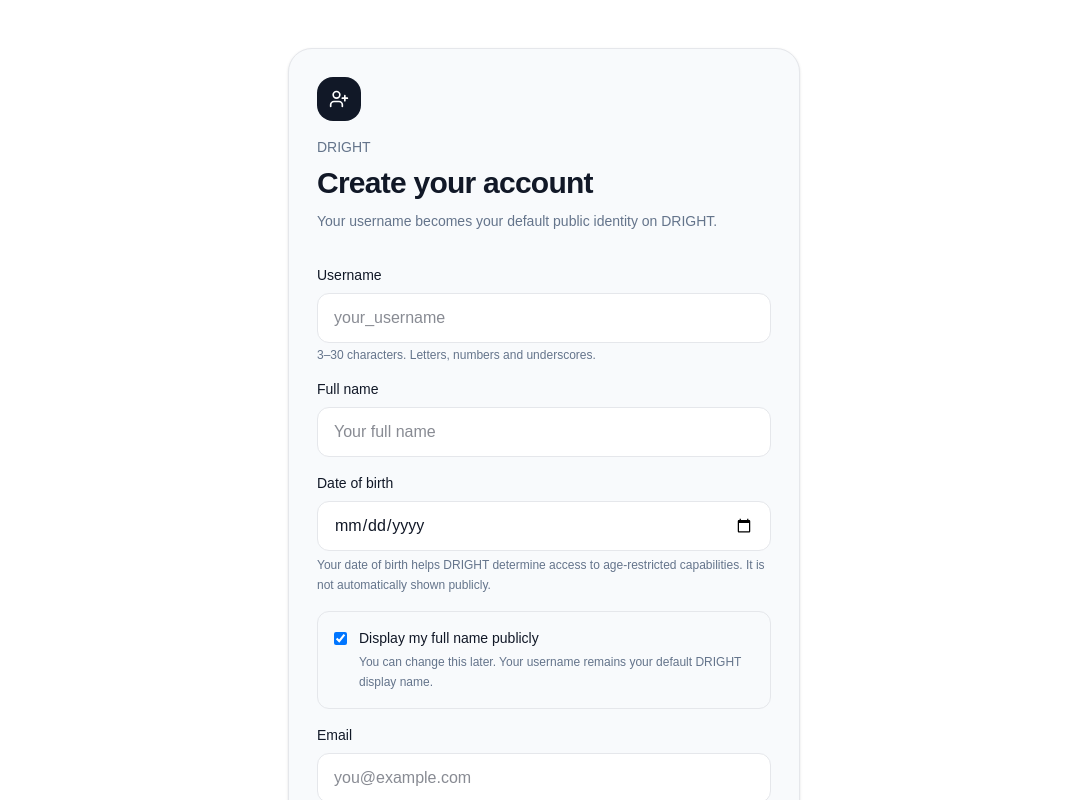
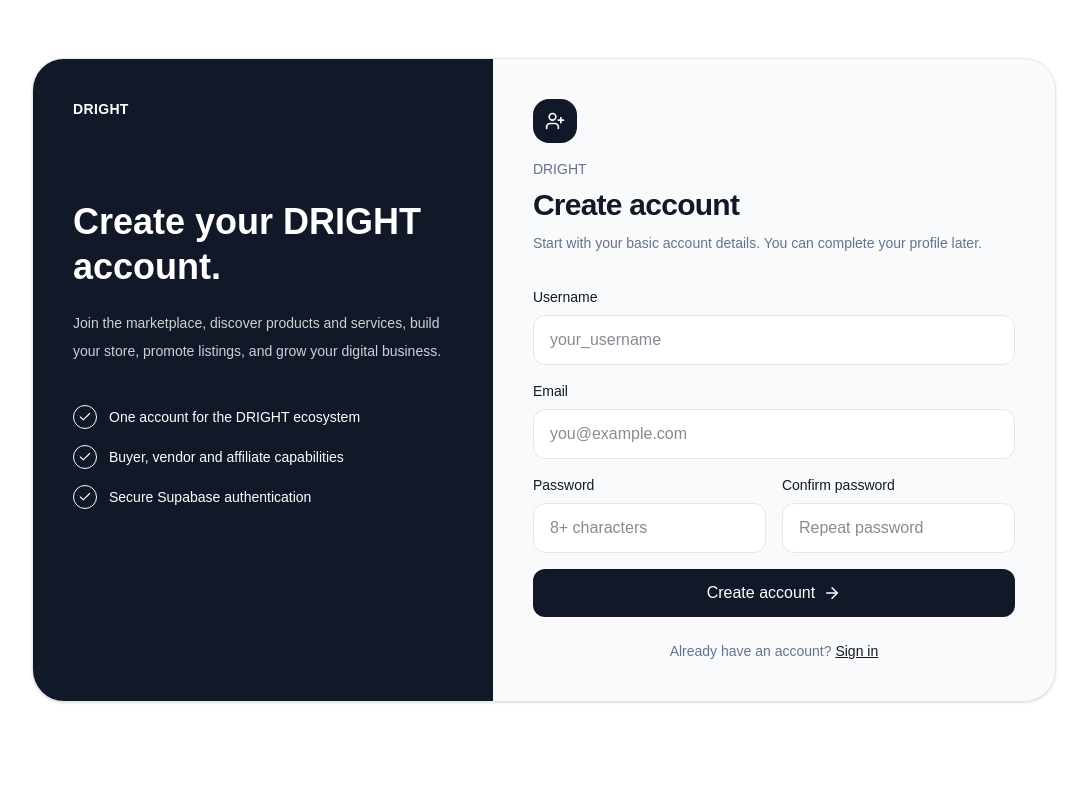
Before and after one commit to mavemarvy/DRIGHT, a Next.js app: page /signup in a window 1280 px wide. Shown: the top 800 px of the page, without its empty margins (96-1183 px from the left). Built offline with nearby package versions, Linux system fonts and the light colour scheme; no server answers.

Commit message:
feat: add improved Supabase signup flow

```diff
--- a/src/app/(auth)/signup/page.tsx
+++ b/src/app/(auth)/signup/page.tsx
@@ -2,106 +2,48 @@
 
 import Link from "next/link";
 import { FormEvent, useState } from "react";
-import { ArrowRight, Loader2, UserPlus } from "lucide-react";
+import { ArrowRight, Check, Loader2, UserPlus } from "lucide-react";
 import { createClient } from "@/lib/supabase/client";
-
-function calculateAge(dateOfBirth: string) {
-  const birth = new Date(`${dateOfBirth}T00:00:00`);
-  const today = new Date();
-
-  let age = today.getFullYear() - birth.getFullYear();
-  const month = today.getMonth() - birth.getMonth();
-
-  if (
-    month < 0 ||
-    (month === 0 && today.getDate() < birth.getDate())
-  ) {
-    age--;
-  }
-
-  return age;
-}
 
 export default function SignupPage() {
   const supabase = createClient();
-
   const [username, setUsername] = useState("");
-  const [fullName, setFullName] = useState("");
-  const [dateOfBirth, setDateOfBirth] = useState("");
   const [email, setEmail] = useState("");
   const [password, setPassword] = useState("");
-  const [showFullName, setShowFullName] = useState(true);
+  const [confirmPassword, setConfirmPassword] = useState("");
   const [error, setError] = useState("");
   const [message, setMessage] = useState("");
   const [loading, setLoading] = useState(false);
 
   async function handleSubmit(event: FormEvent<HTMLFormElement>) {
     event.preventDefault();
-
     setError("");
     setMessage("");
-
     const normalizedUsername = username.trim().toLowerCase();
+    const normalizedEmail = email.trim().toLowerCase();
 
     if (!/^[a-z0-9_]{3,30}$/.test(normalizedUsername)) {
-      setError(
-        "Username must be 3–30 characters and use only letters, numbers, and underscores."
-      );
+      setError("Username must be 3–30 characters and use only letters, numbers, or underscores.");
       return;
     }
-
-    if (!fullName.trim()) {
-      setError("Please enter your full name.");
-      return;
-    }
-
-    if (!dateOfBirth) {
-      setError("Please provide your date of birth.");
-      return;
-    }
-
-    const age = calculateAge(dateOfBirth);
-
-    if (age < 0 || age > 120) {
-      setError("Please provide a valid date of birth.");
-      return;
-    }
-
-    if (!email.trim()) {
-      setError("Please provide your email address.");
-      return;
-    }
-
     if (password.length < 8) {
       setError("Password must contain at least 8 characters.");
       return;
     }
+    if (password !== confirmPassword) {
+      setError("Passwords do not match.");
+      return;
+    }
 
     setLoading(true);
-
     const { data, error: signUpError } = await supabase.auth.signUp({
-      email: email.trim(),
+      email: normalizedEmail,
       password,
-      options: {
-        data: {
-          username: normalizedUsername,
-          full_name: fullName.trim(),
-          date_of_birth: dateOfBirth,
-          display_full_name_public: showFullName,
-        },
-      },
+      options: { data: { username: normalizedUsername } },
     });
 
     if (signUpError) {
-      if (
-        signUpError.message.toLowerCase().includes("username") ||
-        signUpError.message.toLowerCase().includes("duplicate")
-      ) {
-        setError("That username is already in use. Please choose another.");
-      } else {
-        setError(signUpError.message);
-      }
-
+      setError(signUpError.message);
       setLoading(false);
       return;
     }
@@ -111,181 +53,47 @@ export default function SignupPage() {
       return;
     }
 
-    setMessage(
-      "Account created successfully. Check your email if confirmation is required, then sign in."
-    );
-
+    setMessage("Account created. Check your email to confirm your account, then sign in.");
     setLoading(false);
   }
 
   return (
-    <main className="min-h-screen bg-[var(--background)] px-6 py-12 text-[var(--foreground)]">
-      <div className="mx-auto max-w-lg">
-        <section className="rounded-3xl border border-[var(--border)] bg-[var(--surface)] p-7 shadow-sm">
-          <div className="mb-8">
-            <div className="mb-4 flex h-11 w-11 items-center justify-center rounded-2xl bg-[var(--primary)] text-[var(--background)]">
-              <UserPlus size={20} />
+    <main className="min-h-screen bg-[var(--background)] px-5 py-10 text-[var(--foreground)] sm:px-6">
+      <div className="mx-auto flex min-h-[85vh] max-w-5xl items-center justify-center">
+        <div className="grid w-full overflow-hidden rounded-[2rem] border border-[var(--border)] bg-[var(--surface)] shadow-sm lg:grid-cols-[0.9fr_1.1fr]">
+          <section className="hidden bg-[var(--primary)] p-10 text-[var(--background)] lg:block">
+            <p className="text-sm font-semibold tracking-wide">DRIGHT</p>
+            <h1 className="mt-20 text-4xl font-semibold leading-tight">Create your DRIGHT account.</h1>
+            <p className="mt-5 max-w-sm text-sm leading-7 opacity-80">Join the marketplace, discover products and services, build your store, promote listings, and grow your digital business.</p>
+            <div className="mt-10 space-y-4 text-sm">
+              {["One account for the DRIGHT ecosystem", "Buyer, vendor and affiliate capabilities", "Secure Supabase authentication"].map((item) => (
+                <div key={item} className="flex items-center gap-3"><span className="flex h-6 w-6 items-center justify-center rounded-full border border-current"><Check size={14} /></span>{item}</div>
+              ))}
+            </div>
+          </section>
+
+          <section className="p-6 sm:p-9 lg:p-10">
+            <div className="mb-8">
+              <div className="mb-4 flex h-11 w-11 items-center justify-center rounded-2xl bg-[var(--primary)] text-[var(--background)]"><UserPlus size={20} /></div>
+              <p className="text-sm font-medium text-[var(--muted)]">DRIGHT</p>
+              <h2 className="mt-2 text-3xl font-semibold tracking-tight">Create account</h2>
+              <p className="mt-2 text-sm leading-6 text-[var(--muted)]">Start with your basic account details. You can complete your profile later.</p>
             </div>
 
-            <p className="text-sm font-medium text-[var(--muted)]">
-              DRIGHT
-            </p>
-
-            <h1 className="mt-2 text-3xl font-semibold tracking-tight">
-              Create your account
-            </h1>
-
-            <p className="mt-2 text-sm leading-6 text-[var(--muted)]">
-              Your username becomes your default public identity on DRIGHT.
-            </p>
-          </div>
-
-          <form onSubmit={handleSubmit} className="space-y-4">
-            <label className="block">
-              <span className="mb-2 block text-sm font-medium">
-                Username
-              </span>
-
-              <input
-                required
-                minLength={3}
-                maxLength={30}
-                value={username}
-                onChange={(event) => setUsername(event.target.value)}
-                className="w-full rounded-xl border border-[var(--border)] bg-[var(--background)] px-4 py-3 outline-none focus:ring-2 focus:ring-[var(--border)]"
-                placeholder="your_username"
-              />
-
-              <span className="mt-1 block text-xs text-[var(--muted)]">
-                3–30 characters. Letters, numbers and underscores.
-              </span>
-            </label>
-
-            <label className="block">
-              <span className="mb-2 block text-sm font-medium">
-                Full name
-              </span>
-
-              <input
-                required
-                value={fullName}
-                onChange={(event) => setFullName(event.target.value)}
-                className="w-full rounded-xl border border-[var(--border)] bg-[var(--background)] px-4 py-3 outline-none focus:ring-2 focus:ring-[var(--border)]"
-                placeholder="Your full name"
-              />
-            </label>
-
-            <label className="block">
-              <span className="mb-2 block text-sm font-medium">
-                Date of birth
-              </span>
-
-              <input
-                required
-                type="date"
-                value={dateOfBirth}
-                onChange={(event) => setDateOfBirth(event.target.value)}
-                className="w-full rounded-xl border border-[var(--border)] bg-[var(--background)] px-4 py-3 outline-none focus:ring-2 focus:ring-[var(--border)]"
-              />
-
-              <span className="mt-1 block text-xs leading-5 text-[var(--muted)]">
-                Your date of birth helps DRIGHT determine access to
-                age-restricted capabilities. It is not automatically shown
-                publicly.
-              </span>
-            </label>
-
-            <label className="flex items-start gap-3 rounded-xl border border-[var(--border)] p-4">
-              <input
-                type="checkbox"
-                checked={showFullName}
-                onChange={(event) =>
-                  setShowFullName(event.target.checked)
-                }
-                className="mt-1"
-              />
-
-              <span>
-                <span className="block text-sm font-medium">
-                  Display my full name publicly
-                </span>
-
-                <span className="mt-1 block text-xs leading-5 text-[var(--muted)]">
-                  You can change this later. Your username remains your
-                  default DRIGHT display name.
-                </span>
-              </span>
-            </label>
-
-            <label className="block">
-              <span className="mb-2 block text-sm font-medium">
-                Email
-              </span>
-
-              <input
-                required
-                type="email"
-                autoComplete="email"
-                value={email}
-                onChange={(event) => setEmail(event.target.value)}
-                className="w-full rounded-xl border border-[var(--border)] bg-[var(--background)] px-4 py-3 outline-none focus:ring-2 focus:ring-[var(--border)]"
-                placeholder="you@example.com"
-              />
-            </label>
-
-            <label className="block">
-              <span className="mb-2 block text-sm font-medium">
-                Password
-              </span>
-
-              <input
-                required
-                minLength={8}
-                type="password"
-                autoComplete="new-password"
-                value={password}
-                onChange={(event) => setPassword(event.target.value)}
-                className="w-full rounded-xl border border-[var(--border)] bg-[var(--background)] px-4 py-3 outline-none focus:ring-2 focus:ring-[var(--border)]"
-                placeholder="At least 8 characters"
-              />
-            </label>
-
-            {error && (
-              <div className="rounded-xl border border-red-200 bg-red-50 px-4 py-3 text-sm text-red-700">
-                {error}
+            <form onSubmit={handleSubmit} className="space-y-4">
+              <label className="block"><span className="mb-2 block text-sm font-medium">Username</span><input required minLength={3} maxLength={30} value={username} onChange={(e) => setUsername(e.target.value)} autoComplete="username" className="w-full rounded-xl border border-[var(--border)] bg-[var(--background)] px-4 py-3 outline-none focus:ring-2 focus:ring-[var(--border)]" placeholder="your_username" /></label>
+              <label className="block"><span className="mb-2 block text-sm font-medium">Email</span><input required type="email" value={email} onChange={(e) => setEmail(e.target.value)} autoComplete="email" className="w-full rounded-xl border border-[var(--border)] bg-[var(--background)] px-4 py-3 outline-none focus:ring-2 focus:ring-[var(--border)]" placeholder="you@example.com" /></label>
+              <div className="grid gap-4 sm:grid-cols-2">
+                <label className="block"><span className="mb-2 block text-sm font-medium">Password</span><input required type="password" minLength={8} value={password} onChange={(e) => setPassword(e.target.value)} autoComplete="new-password" className="w-full rounded-xl border border-[var(--border)] bg-[var(--background)] px-4 py-3 outline-none focus:ring-2 focus:ring-[var(--border)]" placeholder="8+ characters" /></label>
+                <label className="block"><span className="mb-2 block text-sm font-medium">Confirm password</span><input required type="password" minLength={8} value={confirmPassword} onChange={(e) => setConfirmPassword(e.target.value)} autoComplete="new-password" className="w-full rounded-xl border border-[var(--border)] bg-[var(--background)] px-4 py-3 outline-none focus:ring-2 focus:ring-[var(--border)]" placeholder="Repeat password" /></label>
               </div>
-            )}
-
-            {message && (
-              <div className="rounded-xl border border-emerald-200 bg-emerald-50 px-4 py-3 text-sm text-emerald-700">
-                {message}
-              </div>
-            )}
-
-            <button
-              disabled={loading}
-              className="flex w-full items-center justify-center gap-2 rounded-xl bg-[var(--primary)] px-4 py-3 font-medium text-[var(--background)] disabled:opacity-60"
-            >
-              {loading ? (
-                <Loader2 size={18} className="animate-spin" />
-              ) : null}
-
-              {loading ? "Creating account..." : "Create account"}
-
-              {!loading && <ArrowRight size={18} />}
-            </button>
-          </form>
-
-          <p className="mt-6 text-center text-sm text-[var(--muted)]">
-            Already have an account?{" "}
-            <Link
-              href="/login"
-              className="font-medium text-[var(--foreground)] underline"
-            >
-              Sign in
-            </Link>
-          </p>
-        </section>
+              {error && <div className="rounded-xl border border-red-200 bg-red-50 px-4 py-3 text-sm text-red-700">{error}</div>}
+              {message && <div className="rounded-xl border border-green-200 bg-green-50 px-4 py-3 text-sm text-green-700">{message}</div>}
+              <button disabled={loading} className="flex w-full items-center justify-center gap-2 rounded-xl bg-[var(--primary)] px-4 py-3 font-medium text-[var(--background)] disabled:opacity-60">{loading ? <Loader2 size={18} className="animate-spin" /> : null}{loading ? "Creating account..." : "Create account"}{!loading && <ArrowRight size={18} />}</button>
+            </form>
+            <p className="mt-6 text-center text-sm text-[var(--muted)]">Already have an account? <Link href="/login" className="font-medium text-[var(--foreground)] underline">Sign in</Link></p>
+          </section>
+        </div>
       </div>
     </main>
   );
```
